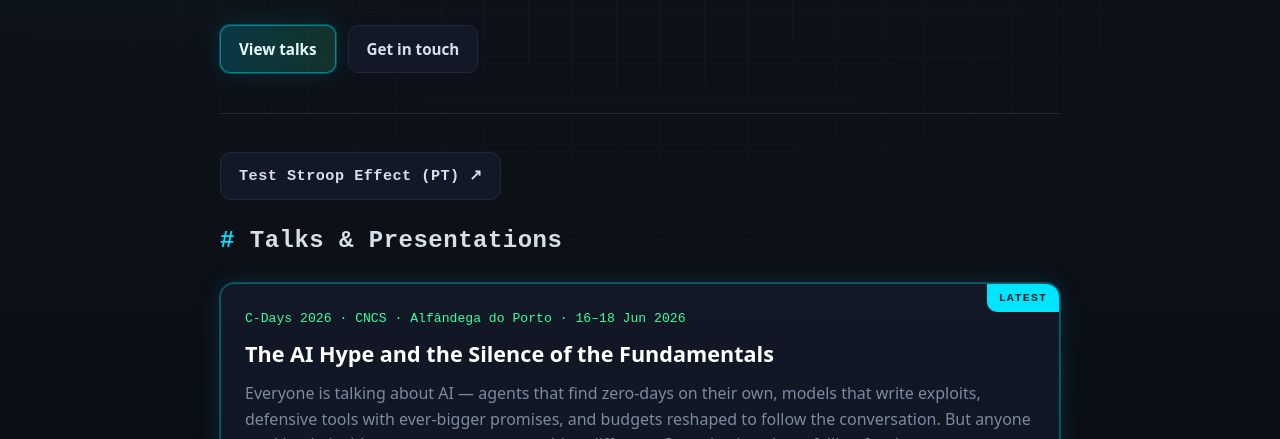
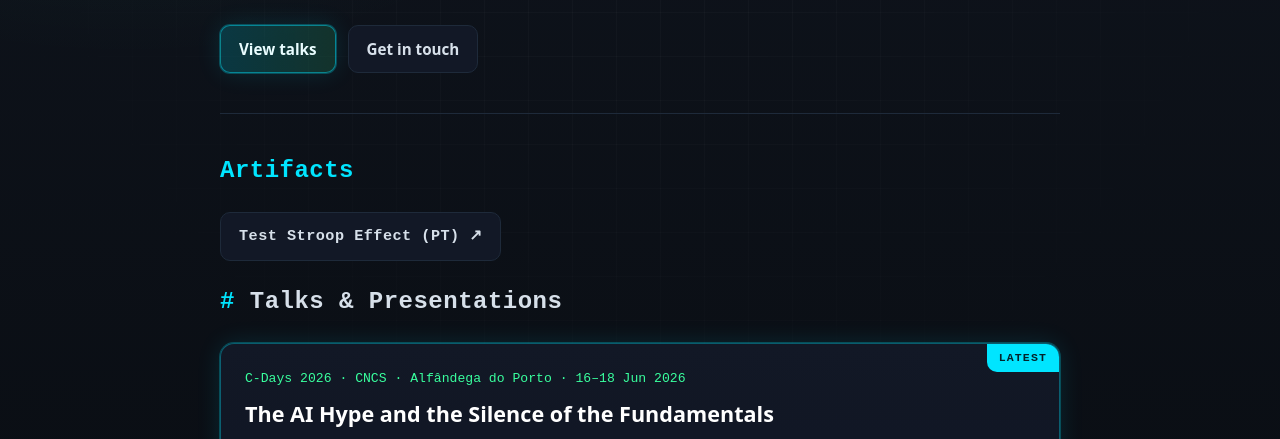
Before and after one commit to w33w33/github.io, a plain HTML site: page index.html in a window 1280 px wide. Shown: the part 296-735 px from the top of the page. Drawn offline with Linux system fonts and the light colour scheme.

Commit message:
Update index.html

```diff
--- a/index.html
+++ b/index.html
@@ -39,6 +39,7 @@
     <!-- TALKS -->
     <section id="talks" class="section">
        <h2 class="section-title"><span class="hash">
+         <h2 class="section-title"><span class="hash">Artifacts</h2>
        <a class="btn btn-ghost" href="stroop.html" target="_blank" rel="noopener">
   Test Stroop Effect (PT) ↗</a>
        </h2>
```
